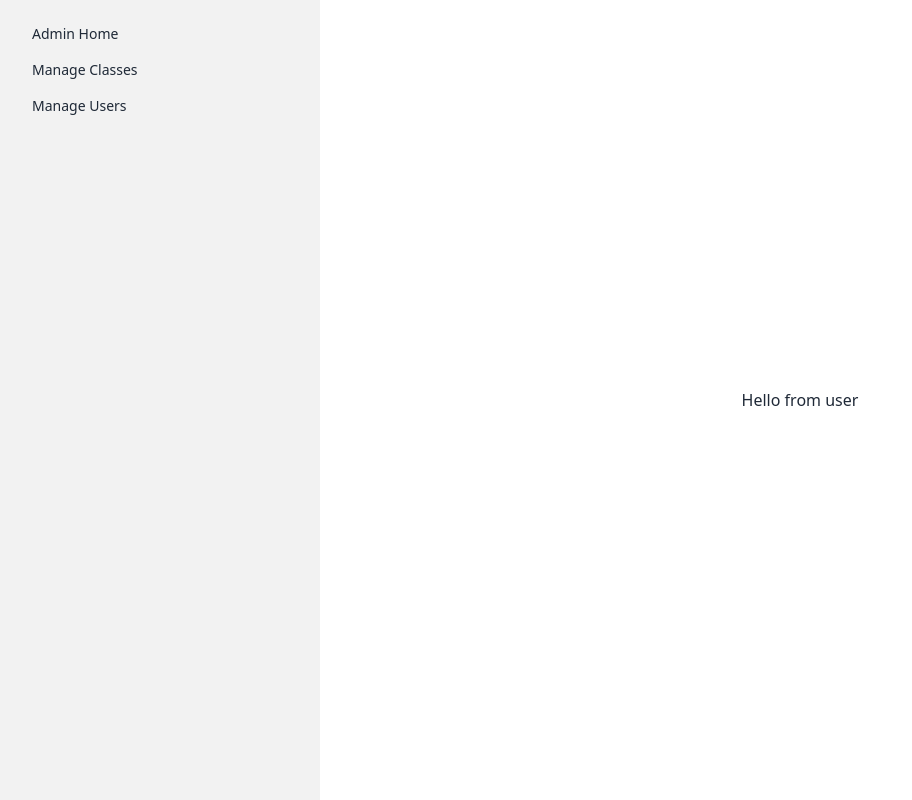
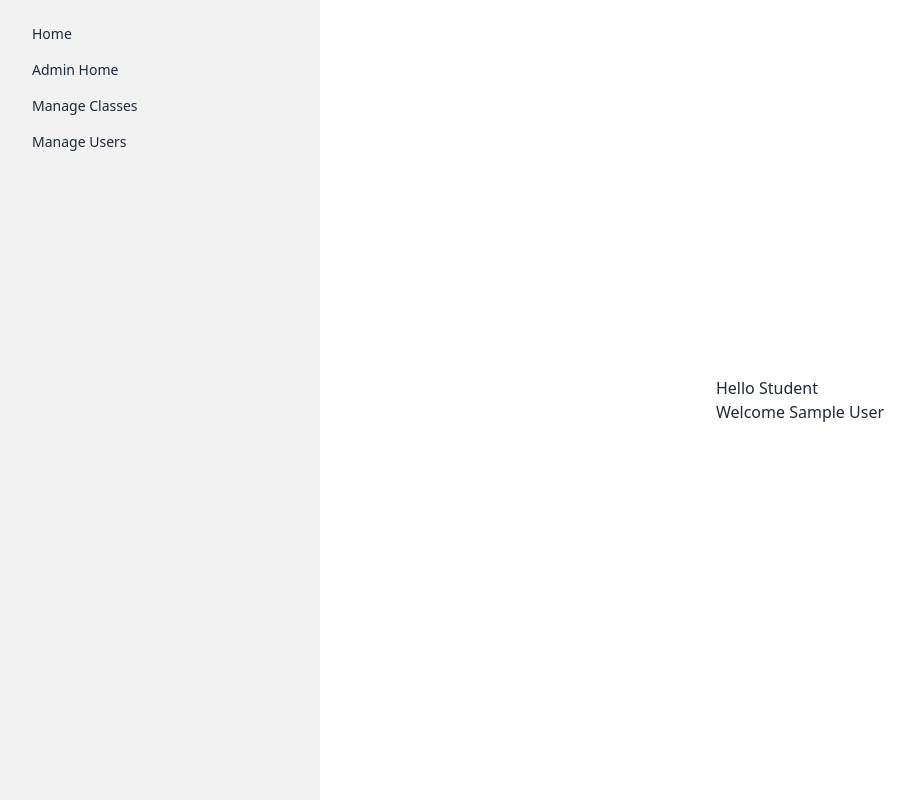
Before and after one commit to amir2601/tune-up-tutor-client, a React (Vite) app: page /dashboard/student-home in a window 1280 px wide. Shown: the whole page, without its empty margins (0-912 px from the left). Built offline with nearby package versions, Linux system fonts and the light colour scheme; no server answers; sample sign-in values are in the browser's storage.

Commit message:
instructor dashboard added

```diff
--- a/src/Layout/Dashboard.jsx
+++ b/src/Layout/Dashboard.jsx
@@ -21,18 +21,30 @@ const Dashboard = () => {
                 <ul className="menu p-4 w-80 h-full bg-base-200 text-base-content">
                     {/* Sidebar content here */}
                     {
-                        userRole === 'admin' ? <>
-                            <li><NavLink  to="/dashboard/admin-home">Admin Home</NavLink></li>
-                            <li><NavLink  to="/dashboard/manage-classes">Manage Classes</NavLink></li>
-                            <li><NavLink  to="/dashboard/manage-users">Manage Users</NavLink></li>
-                        </> : <>
+                        userRole === 'admin' && <>
+                            <li><NavLink to="/">Home</NavLink></li>
+                            <li><NavLink to="/dashboard/admin-home">Admin Home</NavLink></li>
+                            <li><NavLink to="/dashboard/manage-classes">Manage Classes</NavLink></li>
+                            <li><NavLink to="/dashboard/manage-users">Manage Users</NavLink></li>
+                        </>
+                    }
+                    {
+                        userRole === 'student' && <>
+                            <li><NavLink to="/">Home</NavLink></li>
                             <li><NavLink to="/dashboard/student-home">Student Home</NavLink></li>
                             <li><NavLink to="/dashboard/my-selected-classes">My Selected Classes</NavLink></li>
                             <li><NavLink to="/dashboard/my-enrolled-classes">My Enrolled Classes</NavLink></li>
                         </>
                     }
+                    {
+                        userRole === 'instructor' && <>
+                            <li><NavLink to="/">Home</NavLink></li>
+                            <li><NavLink to="/dashboard/instructor-home">Instructor Home</NavLink></li>
+                            <li><NavLink to="/dashboard/add-class">Add a Class</NavLink></li>
+                            <li><NavLink to="/dashboard/my-class">My Classes</NavLink></li>
+                        </>
+                    }
                 </ul>
-
             </div>
         </div>
     );
--- /dev/null
+++ b/src/Pages/Dashboard/Instructors/InstructorHome.jsx
@@ -0,0 +1,11 @@
+import React from 'react';
+
+const InstructorHome = () => {
+    return (
+        <div>
+            <h2>Hello From instructor</h2>
+        </div>
+    );
+};
+
+export default InstructorHome;
--- /dev/null
+++ b/src/Pages/Dashboard/Student/SelectedClasses.jsx
@@ -0,0 +1,11 @@
+import React from 'react';
+
+const SelectedClasses = () => {
+    return (
+        <div>
+            <h2>My Selected Classes</h2>
+        </div>
+    );
+};
+
+export default SelectedClasses;
--- /dev/null
+++ b/src/Pages/Dashboard/Student/StudentHome.jsx
@@ -0,0 +1,15 @@
+import React, { useContext } from 'react';
+import { AuthContext } from '../../../Provider/AuthProvider';
+
+const StudentHome = () => {
+    const {user} = useContext(AuthContext)
+
+    return (
+        <div>
+            Hello Student
+            <h2>Welcome {user.displayName}</h2>
+        </div>
+    );
+};
+
+export default StudentHome;
--- a/src/Pages/Dashboard/StudentHome/StudentHome.jsx
+++ /dev/null
@@ -1,11 +0,0 @@
-import React from 'react';
-
-const StudentHome = () => {
-    return (
-        <div>
-            Hello from user
-        </div>
-    );
-};
-
-export default StudentHome;
--- a/src/Pages/Register/Register.jsx
+++ b/src/Pages/Register/Register.jsx
@@ -30,10 +30,22 @@ const Register = () => {
             .then(result => {
                 const loggedUser = result.user;
                 console.log(loggedUser);
+                console.log(result);
 
                 updateUserProfile(name, photo)
                     .then(() => {
                         const saveUser = { name: name, email: email, role: 'student', img: photo }
+
+                        form.reset();
+                        navigate('/')
+                        Swal.fire({
+                            position: 'center',
+                            icon: 'success',
+                            title: 'Sign Up Successfull',
+                            showConfirmButton: false,
+                            timer: 1500
+                        })
+
                         fetch(`${import.meta.env.VITE_API_URL}users`, {
                             method: 'POST',
                             headers: {
@@ -43,17 +55,7 @@ const Register = () => {
                         })
                             .then(res => res.json())
                             .then(data => {
-                                if (data.insertedId) {
-                                    form.reset();
-                                    Swal.fire({
-                                        position: 'center',
-                                        icon: 'success',
-                                        title: 'Sign Up Successfull',
-                                        showConfirmButton: false,
-                                        timer: 1500
-                                    })
-                                    navigate('/')
-                                }
+                                console.log(data);
                             })
                     })
                     .catch(error => {
--- a/src/Routes/PrivateRoutes.jsx
+++ b/src/Routes/PrivateRoutes.jsx
@@ -2,19 +2,22 @@ import React, { useContext } from 'react';
 import { AuthContext } from '../Provider/AuthProvider';
 import { Navigate, useLocation } from 'react-router-dom';
 
-const PrivateRoutes = ({children}) => {
-    const {user, loading} = useContext(AuthContext);
+const PrivateRoutes = ({ children }) => {
+    const { user, loading } = useContext(AuthContext);
     const location = useLocation();
 
     if (loading) {
-        return <progress className="progress w-56"></progress>
+        return <div className='min-h-screen flex justify-center items-center'>
+            <span className="loading loading-bars loading-lg"></span>
+        </div>
     }
 
     if (user) {
         return children;
     }
 
-    return <Navigate to="/login" state={{from: location}} replace ></Navigate>
+    // return <Navigate to="/login" replace ></Navigate>
+    return <Navigate to="/login" state={{ from: location }} replace ></Navigate>
 };
 
 export default PrivateRoutes;
--- a/src/components/Shared/Navbar/Navbar.jsx
+++ b/src/components/Shared/Navbar/Navbar.jsx
@@ -38,10 +38,13 @@ const Navbar = () => {
             userRole === 'admin' && <li><NavLink to='/dashboard/admin-home'>Dashboard </NavLink></li>
         }
         {
+            userRole === 'instructor' && <li><NavLink to='/dashboard/instructor-home'>Dashboard </NavLink></li>
+        }
+        {
             userRole === 'student' && <li><NavLink to='/dashboard/student-home'>Dashboard </NavLink></li>
         }
         {
-            userRole === null && <li><NavLink to='/no-page-found'>Dashboard </NavLink></li>
+            userRole === null && <li><Link to='/login'>Dashboard </Link></li>
         }
 
     </>
--- a/src/components/Shared/UserRoleCheck/UserRoleCheck.jsx
+++ /dev/null
@@ -1,18 +0,0 @@
-import React, { useEffect } from 'react';
-
-const UserRoleCheck = ({user}) => {
-
-    return (
-        useEffect(() => {
-            fetch(`${import.meta.env.VITE_API_URL}users/${user?.email}`)
-                .then(res => res.json())
-                .then(data => {
-                    console.log(data);
-                    setUserRole(data.role);
-                    localStorage.setItem('user-role', data.role)
-                })
-        }, [])
-    );
-};
-
-export default UserRoleCheck;
```
Also changed, not shown: src/Routes/Routes.jsx (+14 -4 lines), src/Pages/Dashboard/Admin/AdminHome.jsx (renamed from src/Pages/Dashboard/AdminHome/AdminHome.jsx).
